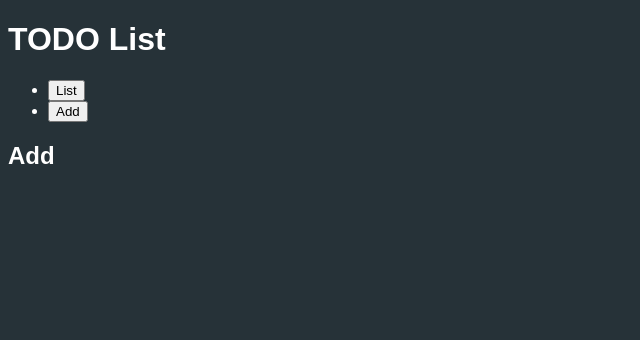
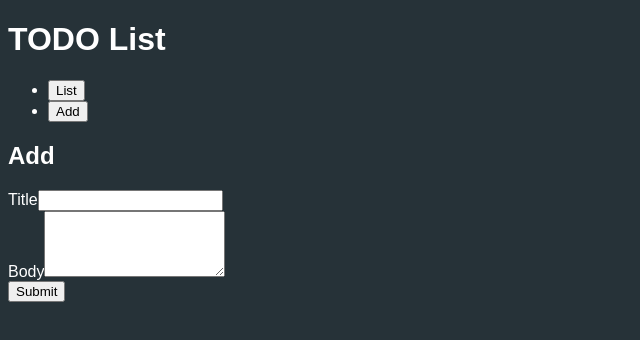
Before and after one commit to DavinaLeong/proj-react-todo, a React (Create React App) app in the folder app/: page / in a window 1280 px wide. Shown: the top 340 px of the page, without its empty margins (0-640 px from the left). Built offline with nearby package versions, Linux system fonts and the light colour scheme.

Commit message:
Able to update title and body

```diff
--- a/app/src/pages/AddPage.js
+++ b/app/src/pages/AddPage.js
@@ -2,12 +2,54 @@ import React from 'react';
 
 import PageHeader from './../components/PageHeader';
 
-function AddPage(props) {
-  return (
-    <div>
-      <PageHeader title='Add' />
-    </div>
-  );
+class AddPage extends React.Component {
+  constructor(props) {
+    super(props);
+
+    this.state = {
+      title: '',
+      body: '',
+      userId: null
+    };
+  }
+
+  updateTitle = (event) => {
+    this.setState({
+      title: event.target.value
+    });
+  }
+
+  updateBody = (event) => {
+    this.setState({
+      body: event.target.value
+    });
+  }
+
+  handleSubmit = (event) => {
+    event.preventDefault();
+  }
+
+  render() {
+    return (
+      <div>
+        <PageHeader title='Add' />
+
+        <form onSubmit={() => this.handleSubmit} method="POST">
+          <div>
+            <label>Title</label>
+            <input type="text" value={this.state.title} required onChange={this.updateTitle}/>
+          </div>
+
+          <div>
+            <label>Body</label>
+            <textarea rows="4" value={this.state.body} required onChange={this.updateBody}></textarea>
+          </div>
+
+          <input type="submit" value="Submit"/>
+        </form>
+      </div>
+    );
+  }
 }
 
 export default AddPage;
```
